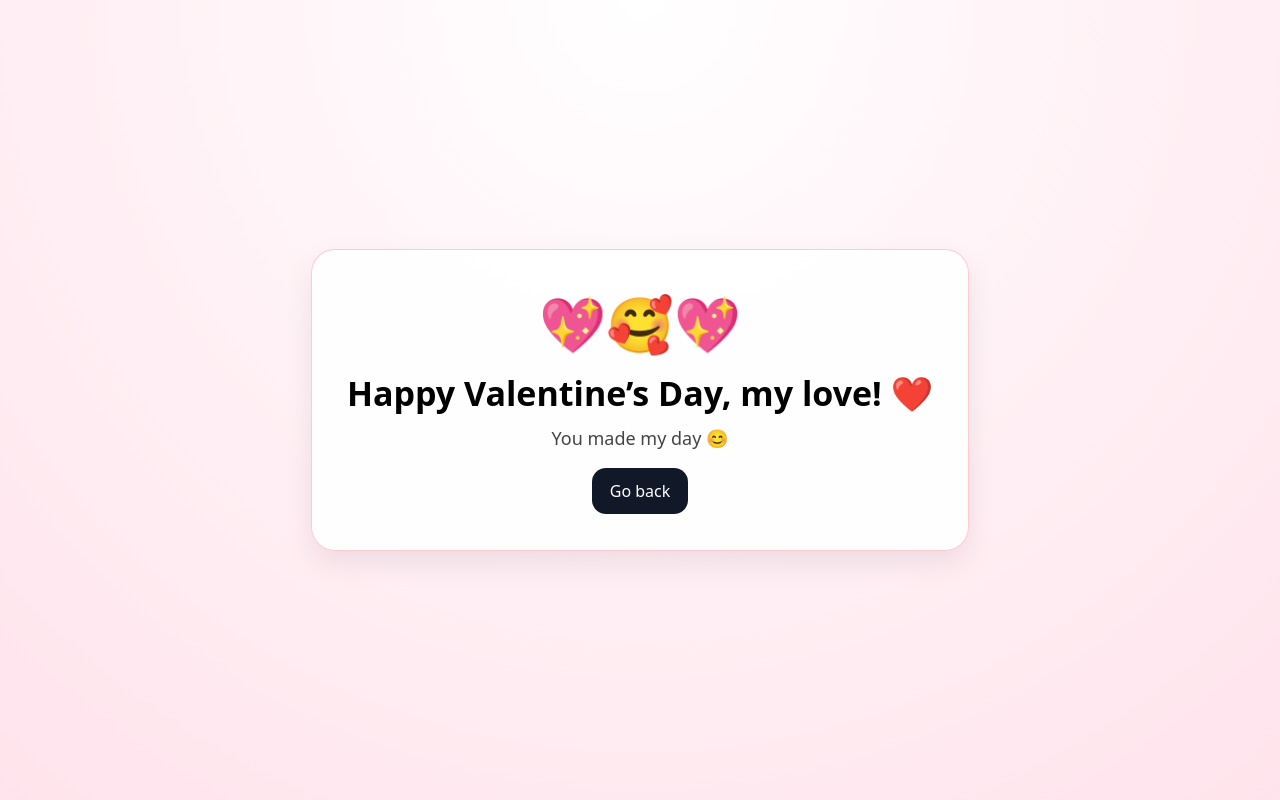
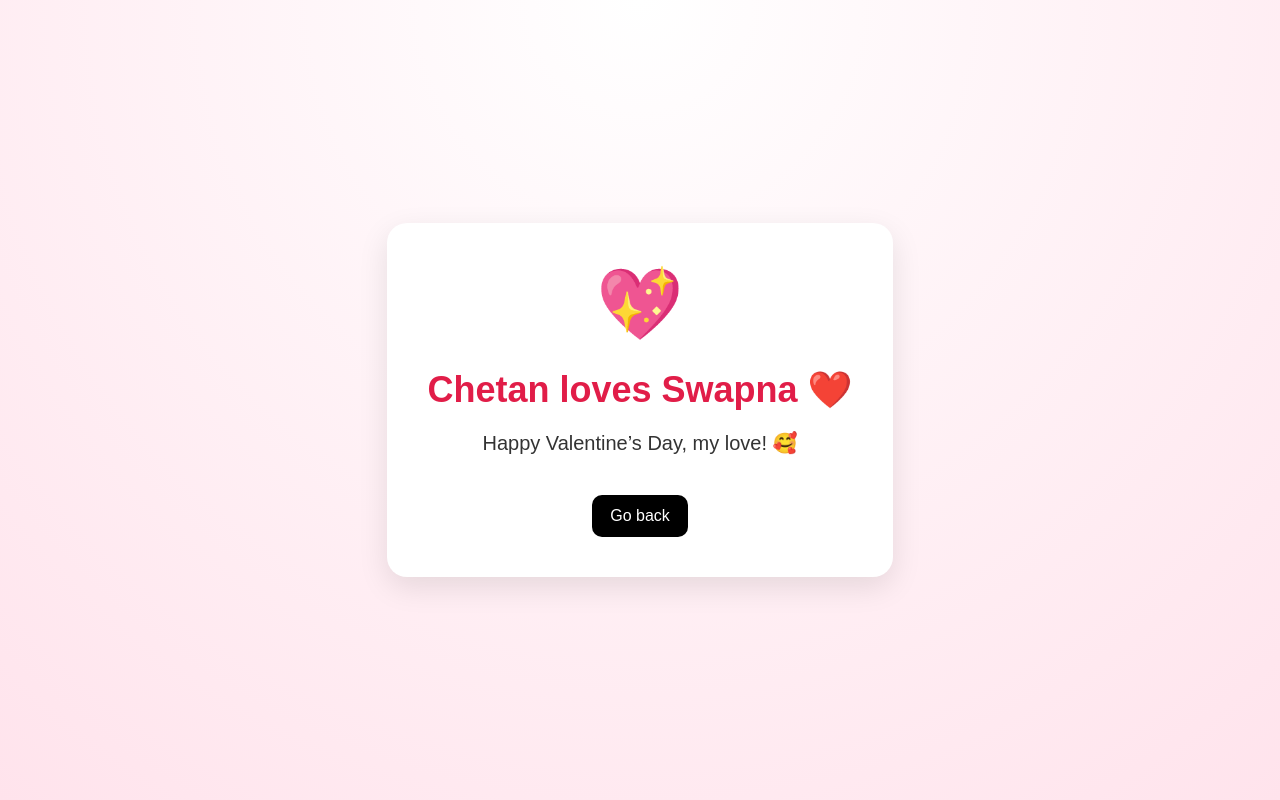
Before and after one commit to srisai-9/valentine-app, a Flask app: page /happy in a window 1280 px wide. Run offline with Flask 3, Linux system fonts and the light colour scheme.

Commit message:
Updated valentine pages

```diff
--- a/templates/happy.html
+++ b/templates/happy.html
@@ -5,35 +5,50 @@
   <meta name="viewport" content="width=device-width, initial-scale=1" />
   <title>Happy Valentine’s Day</title>
   <style>
-    :root { font-family: system-ui, Arial, sans-serif; }
-    body{
-      margin:0; min-height:100vh; display:grid; place-items:center;
+    body {
+      margin: 0;
+      min-height: 100vh;
+      display: grid;
+      place-items: center;
       background: radial-gradient(circle at top, #fff, #ffe3ec);
+      font-family: Arial, sans-serif;
     }
-    .box{
-      width:min(600px, 92vw);
-      text-align:center;
-      background: rgba(255,255,255,.9);
-      border: 1px solid rgba(255, 182, 193, .7);
-      border-radius: 24px;
-      padding: 36px 28px;
-      box-shadow: 0 12px 30px rgba(0,0,0,.08);
+    .box {
+      text-align: center;
+      background: white;
+      padding: 40px;
+      border-radius: 20px;
+      box-shadow: 0 10px 30px rgba(0,0,0,0.1);
     }
-    h1{ margin: 0 0 10px; font-size: 34px; }
-    p{ margin: 0; font-size: 18px; color:#444; }
-    .big{ font-size: 54px; margin-bottom: 10px; }
-    a{
-      display:inline-block; margin-top:18px;
-      padding:12px 18px; border-radius:14px;
-      background:#111827; color:white; text-decoration:none;
+    .big {
+      font-size: 70px;
+      margin-bottom: 15px;
+    }
+    h1 {
+      font-size: 36px;
+      color: #e11d48;
+      margin-bottom: 10px;
+    }
+    p {
+      font-size: 20px;
+      color: #333;
+    }
+    a {
+      display: inline-block;
+      margin-top: 20px;
+      padding: 12px 18px;
+      background: black;
+      color: white;
+      text-decoration: none;
+      border-radius: 10px;
     }
   </style>
 </head>
 <body>
   <div class="box">
-    <div class="big">💖🥰💖</div>
-    <h1>Happy Valentine’s Day, my love! ❤️</h1>
-    <p>You made my day 😊</p>
+    <div class="big">💖</div>
+    <h1>Chetan loves Swapna ❤️</h1>
+    <p>Happy Valentine’s Day, my love! 🥰</p>
     <a href="/">Go back</a>
   </div>
 </body>
```
Also changed, not shown: templates/index.html (+31 -69 lines).
